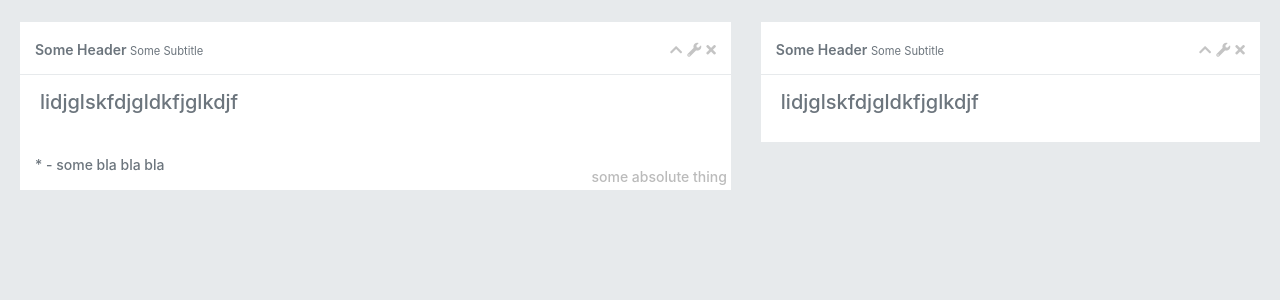
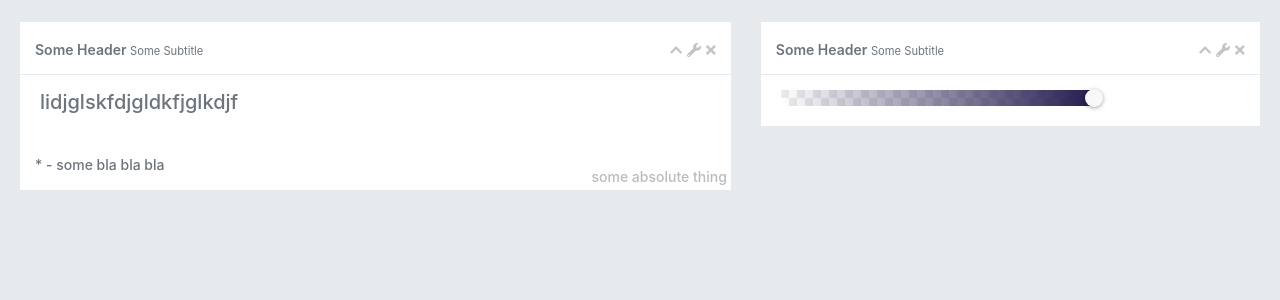
Before and after one commit to KocMoHaWT/toDoReact, a React (Create React App) app: page / in a window 1280 px wide. Shown: the top 300 px of the page. Built offline with nearby package versions, Linux system fonts and the light colour scheme.

Commit message:
solved problem with fav-icons

```diff
--- a/src/App.js
+++ b/src/App.js
@@ -1,9 +1,9 @@
 import React from 'react';
 import Ibox from './components/IboxComponent/Ibox';
 import './App.css';
+import { AlphaPicker  } from 'react-color';
+
 class App extends React.Component{
-
-
 
     render() {
         const  footer = (
@@ -38,7 +38,7 @@
                                optionsBody={options}
 
                         >
-                            <h5>lidjglskfdjgldkfjglkdjf</h5>
+                           <AlphaPicker />
                         </Ibox>
                     </div>
                 </div>
--- a/src/components/IboxComponent/Ibox.css
+++ b/src/components/IboxComponent/Ibox.css
@@ -55,7 +55,7 @@
     text-align: right;
 }
 
-.ibox-tools i {
+.ibox-tools svg {
     cursor: pointer;
     margin-left: 5px;
     font-size: 14px;
--- a/src/components/IboxComponent/Ibox.js
+++ b/src/components/IboxComponent/Ibox.js
@@ -1,4 +1,6 @@
 import React from 'react';
+import { FontAwesomeIcon } from '@fortawesome/react-fontawesome';
+import { faChevronUp, faChevronDown, faWrench, faTimes } from '@fortawesome/free-solid-svg-icons'
 import './Ibox.css';
 import IboxTitleButton from './IboxTitleButton';
 import IboxToolOptions from './IboxToolOptions';
@@ -59,14 +61,14 @@
         if (showCollapseBtn) {
             buttons.push(<IboxTitleButton
                 key={buttons.length}
-                classIcon={this.state.content ? 'fa fa-chevron-up' : 'fa fa-chevron-down'}
+                icon={this.state.content ? faChevronUp : faChevronDown}
                 state={this.state} action={this.toggleContent}/>)
         }
 
         if (showOptionsBtn) {
             buttons.push(<IboxTitleButton
                 key={buttons.length}
-                classIcon={'fa fa-wrench'}
+                icon={faWrench}
                 action={this.showOptions}/>)
             buttons.push(this.state.showOptions ?
                        <IboxToolOptions optionsBody={this.props.optionsBody}/> : null
@@ -76,7 +78,7 @@
         if (showCloseBtn) {
             buttons.push(<IboxTitleButton
                 key={buttons.length}
-                classIcon={'fa fa-times'}
+                icon={faTimes}
                 action={this.close}/>);
         }
         return <div className='ibox-tools'>{buttons}</div>;
--- a/src/components/IboxComponent/IboxTitleButton.js
+++ b/src/components/IboxComponent/IboxTitleButton.js
@@ -1,12 +1,15 @@
 import React from 'react';
+import { FontAwesomeIcon } from '@fortawesome/react-fontawesome'
+
 
 class IboxTitleButton extends React.Component{
 
     render() {
         return (
-            <i className={this.props.classIcon} onClick={this.props.action}></i>
+            <FontAwesomeIcon icon={this.props.icon} onClick={this.props.action} />
+    )
 
-        )
+
     }
 }
 
```
Also changed, not shown: package.json (+7 -1 lines), 2 other files (tests, documents, lock files or other folders).
